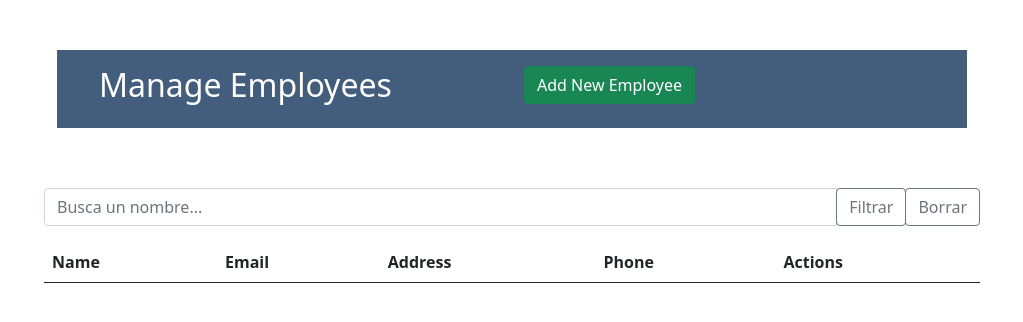
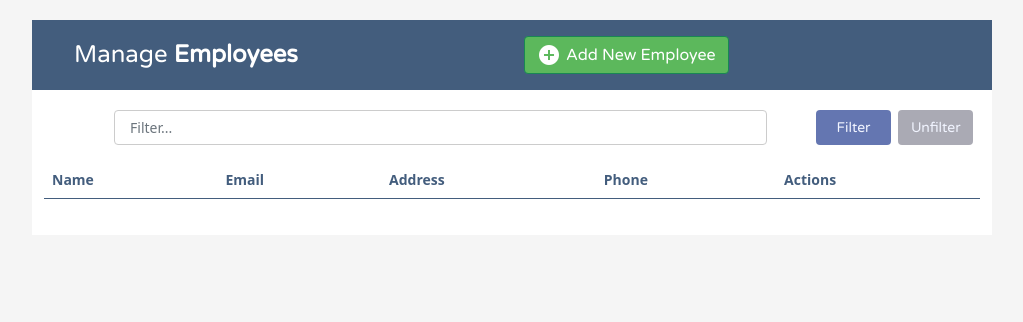
Before and after one commit to Ivanamyk/TP3, a plain HTML site: page index.html in a window 1280 px wide. Shown: the whole page, without its empty margins (128-1151 px from the left). Drawn offline with nearby package versions, Linux system fonts and the light colour scheme; no server answers.

Commit message:
retoques stylesheet y compilacion

```diff
--- a/index.html
+++ b/index.html
@@ -5,6 +5,7 @@
     <meta charset="UTF-8" />
     <meta name="viewport" content="width=device-width, initial-scale=1.0" />
     <link rel="stylesheet" href="/stylesheet.css">
+    <link rel="stylesheet" href="https://fonts.googleapis.com/icon?family=Material+Icons">
     <link rel="preconnect" href="https://fonts.gstatic.com">
     <link rel="preconnect" href="https://fonts.gstatic.com">
     <link rel="preconnect" href="https://fonts.gstatic.com">
@@ -14,37 +15,42 @@
     <title>Document</title>
 </head>
 
-<body>
-    <div class="container col-9">
+<body class="body1">
+    <div class="container col-9" id="index">
         <!-- Button trigger modal -->
         <div class="table-user">
             <div class="row">
                 <div class="col-6">
-                    <h2>Manage Employees</h2>
+                    <h2 class="titulo">Manage <b>Employees</b>
+                    </h2>
                 </div>
-                <div class="col-4">
-                    <button type="button" class="btn btn-success" data-bs-toggle="modal" data-bs-target="#exampleModal">
-                        Add New Employee
+                <div class="col-6">
+                    <button type="button" class="btn btn-success" id="btn-añadir" data-bs-toggle="modal"
+                        data-bs-target="#exampleModal">
+                        <span class="material-icons">
+                            add_circle </span>Add New Employee
                     </button>
                 </div>
             </div>
         </div>
         <div class="input-group mb-3">
-            <input type="text" class="form-control" placeholder="Busca un nombre..." aria-label="Busca un nombre" aria-describedby="basic-addon2" id="inputFiltro">
+            <input type="text" class="form-control" placeholder="Filter..." aria-label="Filter"
+                aria-describedby="basic-addon2" id="inputFiltro">
             <div class="input-group-append">
-              <button class="btn btn-outline-secondary" type="button" id="botonFiltro">Filtrar</button>
+                <button class="btn btn-outline-secondary" type="button" id="botonFiltro">Filter</button>
             </div>
             <div class="input-group-append">
-                <button class="btn btn-outline-secondary" type="button" id="botonBorrarFiltro">Borrar</button>
-              </div>
-          </div>
+                <button class="btn btn-outline-secondary" type="button" id="botonBorrarFiltro">Unfilter</button>
+            </div>
+        </div>
         <!-- Modal -->
         <div class="modal fade" id="exampleModal" tabindex="-1" aria-labelledby="exampleModalLabel" aria-hidden="true">
             <div class="modal-dialog">
                 <div class="container col-10">
                     <div class="modal-content">
                         <div class="modal-header m-2">
-                            <h5 class="modal-title" id="exampleModalLabel">Add Employee</h5>
+                            <h5 class="modal-title" id="exampleModalLabel">Add
+                                Employee</h5>
                             <button type="button" class="btn-close" data-bs-dismiss="modal" aria-label="Close"></button>
                         </div>
                         <div class="modal-body p-3 m-2">
@@ -134,7 +140,7 @@
                 </div>
                 <div class="modal-footer">
                     <button type="button" class="btn btn-light" data-bs-dismiss="modal">Cancel</button>
-                    <button id="deleteUser" type="submit" class="btn btn-danger">Delete</button>
+                    <button id="deleteUser" type="submit" class="btn btn-dark">Delete</button>
                 </div>
             </div>
         </div>
--- a/index.js
+++ b/index.js
@@ -35,7 +35,7 @@ const createTable = (data) => {
         //Boton Eliminar
         const botonEliminar = document.createElement('button');
         botonEliminar.innerText = 'Delete';
-        botonEliminar.setAttribute('class', 'btn btn-danger');
+        botonEliminar.setAttribute('class', 'btn btn-danger p-1');
         botonEliminar.setAttribute('data-bs-toggle', 'modal');
         botonEliminar.setAttribute('data-bs-target', '#modalBorrar');
         const tdElim = document.createElement('td');
@@ -47,21 +47,10 @@ const createTable = (data) => {
             eliminar(object);
         });
 
-        // const botonEliminar = document.createElement('button');
-        // botonEliminar.addEventListener('click', () => {
-        //     eliminar(object);
-        // });
-        // botonEliminar.innerText = 'Eliminar';
-        // botonEliminar.setAttribute('class', 'btn btn-danger');
-        // const tdElim = document.createElement('td');
-        // tdElim.appendChild(botonEliminar);
-        // tr.appendChild(tdElim);
-
-
         //Boton Editar
         const botonEditar = document.createElement('button');
         botonEditar.innerText = 'Edit';
-        botonEditar.setAttribute('class', 'btn btn-warning');
+        botonEditar.setAttribute('class', 'btn btn-warning p-1');
         botonEditar.setAttribute('data-bs-toggle', 'modal');
         botonEditar.setAttribute('data-bs-target', '#ModalEditar');
         const tdEdit = document.createElement('td');
@@ -91,7 +80,6 @@ const inputEmailEdit = document.getElementById("emailEdit");
 const inputAddressEdit = document.getElementById("addressEdit");
 const inputPhoneEdit = document.getElementById("phoneEdit");
 
-//giuli
 const addUser = async (event) => {
     //Validacion en Modal
     const validacion = () => {
@@ -122,9 +110,7 @@ const validacion = () => {
             return true;
         }
     }
-
-//Funcion Añadir Usuario (ivana)
-const addUser = (event) => {
+    //Funcion Añadir Usuario
     event.preventDefault();
     //paso la validacion antes de hacer el POST asi corroboro los datos.
     if (validacion()) {
@@ -221,8 +207,8 @@ const traerDatos = (object) => {
     })
 }
 
-const filtrar = async() => {
-    const filtro =inputFiltro.value
+const filtrar = async () => {
+    const filtro = inputFiltro.value
     await fetch(`${url}/users.json?orderBy="fullName"&startAt="${filtro}"&endAt="${filtro}\uf8ff"`, {
         method: "GET",
         headers: {
--- a/stylesheet.css
+++ b/stylesheet.css
@@ -1,15 +1,67 @@
 /* STYLE TABLE */
+.body1{
+    background-color: #f5f5f5
+}
+#index{
+    background-color: #fff;
+    padding-bottom: 20px;
+}
 .table-user{
     background: #fff;
-    padding: 20px 25px;
-    margin: 30px 0;
+    margin: 20px 0;
     border-radius: 3px;
+    font-family: 'Varela Round', sans-serif;
 }
 .row{
     background-color: #435d7d;
     color: #fff;
     padding: 16px 30px;
-    margin: -20px -25px 10px;
+}
+.titulo{
+    margin: 5px 0 0;
+    font-size: 24px;
+}
+
+#btn-añadir, .material-icons{
+    float: left;
+    margin-right: 5px;
+}
+#btn-añadir{
+    font-weight: 200;
+    background-color: #5cb85c;
+}
+#inputFiltro{
+    margin-right: 50px;
+    margin-left: 70px;
+    height: 35px;
+    padding: 10px 15px;
+    font-size: 14px;
+    color: rgb(77, 77, 77);
+    border: 1px solid #ccc;
+    border-radius: 4px;
+}
+#botonFiltro, #botonBorrarFiltro{
+    font-family: 'Varela Round', sans-serif;
+   border-color: transparent;
+   width: 75px;
+   font-size: 14px;
+   color:#f1f4ff
+}
+#botonFiltro{
+background-color: #6476b1;
+margin-right: 8px;
+}
+#botonBorrarFiltro{
+    background-color: #aaaab4;
+    margin-right: 7px;
+    }
+
+th{
+    color:#435d7d;
+    font-size: 14px;
+}
+.btn-danger, .btn-warning{
+    width: 70px;
 }
 
 /* STYLE MODAL */
```
Lines whose indentation alone changed are shown as unchanged.
